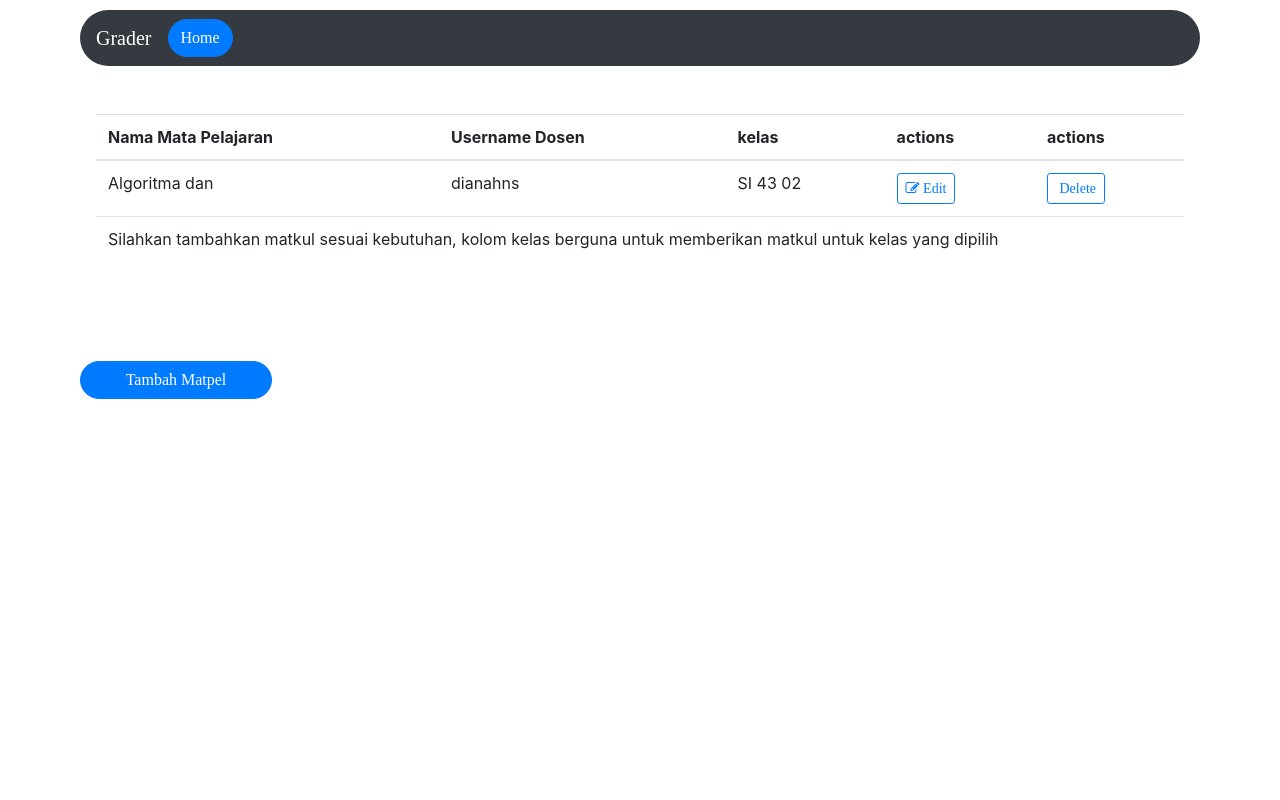
After one commit to luthfi070/TB-GraderDjango, a Django app: page /grader//matkul in a window 1280 px wide. The commit adds this page. Run offline with Django 3.2, Linux system fonts and the light colour scheme; data comes from the database, SQL or seed files in the repository; both versions use the stored data as it was after the commit; some libraries are stand-ins or nearby versions.

Commit message:
added crud for study

```diff
--- a/grader/models.py
+++ b/grader/models.py
@@ -21,6 +21,20 @@ class t_akun_mahasiswa(models.Model):
 class t_pengguna(models.Model):
     username = models.CharField(max_length=15)
     tipe = models.CharField(max_length=15)
+    kelas = models.CharField(max_length=15)
 
     def __unicode__(self):
         return self.username
+
+class t_matkul(models.Model):
+    nama_mapel = models.CharField(max_length=50)
+    username_dosen = models.CharField(max_length=15)
+    KELAS_CHOICES = (
+        ('SI 43 01','SI 43 01'),
+        ('SI 43 02','SI 43 02'),
+        ('SI 43 03','SI 43 03'),
+    )
+    kelas = models.CharField(max_length=15, choices=KELAS_CHOICES, default='SI 43 01')
+
+    def __unicode__(self):
+        return self.username
--- /dev/null
+++ b/grader/templates/grader/matkul.html
@@ -0,0 +1,83 @@
+<html>
+    <head>
+        <title>Pelajaran</title>
+        <link rel="stylesheet" href="https://stackpath.bootstrapcdn.com/font-awesome/4.7.0/css/font-awesome.min.css">
+        <link rel="stylesheet" href="https://stackpath.bootstrapcdn.com/bootstrap/4.3.1/css/bootstrap.min.css">
+        <link rel="stylesheet" href="https://ajax.googleapis.com/ajax/libs/jquery/3.4.1/jquery.min.js">
+        <style>
+            html, html a {
+        font-family: 'Segoe UI Semibold';
+        src: local('Segoe UI Semibold');
+        -webkit-font-smoothing: antialiased;
+        -moz-osx-font-smoothing: grayscale;
+    }
+            .navbar{
+        margin-right:80px;
+        margin-left:80px;
+        margin-top:10px;
+            }
+            .auth1{
+      text-align: center;
+      text-decoration: none;
+      display: inline-block;
+      cursor: pointer;
+      border-radius: 20px;
+      width: 100%;
+    }
+    .auth2{
+      text-align: center;
+      text-decoration: none;
+      display: inline-block;
+      cursor: pointer;
+      border-radius: 20px;
+      width: 15%;
+      margin-top: 100px;
+      margin-left: 80px;
+    }
+    .table {
+    border-radius: 5px;
+    width: 85%;
+    margin: 0px auto;
+    float: none;
+    }
+        </style>
+    </head>
+<body>
+    <nav class="navbar navbar-dark bg-dark navbar-expand-lg rounded-pill">
+    <a class="navbar-brand" href="/">Grader</a>
+    <a href=""><button class="auth1 btn btn-primary">Home</button></a>
+    </nav>
+    <br><br>
+        <table class="table">
+            <thead>
+            <tr>
+                <th scope="col">Nama Mata Pelajaran</th>
+                <th scope="col">Username Dosen</th>
+                <th scope="col">kelas</th>
+                <th scope="col">actions</th>
+                <th scope="col">actions</th>
+            </tr>
+            </thead>
+            <tbody>
+            {% for matkuls in matpel %}
+                <td>{{ matkuls.nama_mapel }}</td>
+                <td>{{ matkuls.username_dosen }}</td>
+                <td>{{ matkuls.kelas }}</td>
+                <td> <a class="btn btn-sm btn-outline-primary" href="{% url 'editMapel' matkuls.id %}">
+                    <i class="fa fa-pencil-square-o" aria-hidden="true"></i> Edit
+                  </a> </td>
+                <td> <a class="btn btn-sm btn-outline-primary" href="{% url 'deleteMapel' matkuls.id %}">
+                    <i class="fa fa-trash-square-o" aria-hidden="true"></i> Delete
+                  </a> </td>
+            </tr>
+                {% endfor %}
+              <tr>
+                <td colspan="6" class="cs-text-center cs-empty-table"> Silahkan tambahkan matkul sesuai kebutuhan, kolom kelas berguna untuk memberikan matkul untuk kelas yang dipilih </td>
+              </tr>
+            </tbody>
+        </table>
+        <a href="{% url 'tambahMatkul' %}"><button class="auth2 btn btn-primary">Tambah Matpel</button></a>
+
+    </div>
+</body>
+</html>
--- a/grader/urls.py
+++ b/grader/urls.py
@@ -1,6 +1,6 @@
 from django.urls import path
 from django.conf.urls import url
-from .views import home, loginView,logoutView,register, identif
+from .views import home, loginView,logoutView,register, identif, matkulView, createMatkul, editMapel, deleteMapel
 from . import views
 
 urlpatterns = [
@@ -9,4 +9,8 @@ urlpatterns = [
     url(r'^/$', logoutView, name='logout'),
     url(r'^signup$', register, name='signup'),
     url(r'^/identify$', identif, name='iden'),
+    url(r'^/matkul$', matkulView, name='dosen'),
+    url(r'^/tambahMatkul$', createMatkul, name='tambahMatkul'),
+    url(r'^editMatkul/(?P<pk>\d+)$', editMapel, name='editMapel'),
+    url(r'^deleteMatkul/(?P<pk>\d+)$', deleteMapel, name='deleteMapel')
 ]
--- a/grader/views.py
+++ b/grader/views.py
@@ -1,7 +1,7 @@
-from django.shortcuts import render, redirect
+from django.shortcuts import render, redirect, get_object_or_404
 from django.http import HttpResponse
-from .forms import CreateMahasiswa, RegisterForm, Jenis
-from .models import t_akun_mahasiswa, t_pengguna
+from .forms import CreateMahasiswa, RegisterForm, Jenis, CreateMatkul
+from .models import t_akun_mahasiswa,t_pengguna, t_matkul
 from django.contrib.auth import authenticate, login, logout
 from django.contrib.auth.forms import UserCreationForm
 
@@ -45,7 +45,7 @@ def loginView(request):
         if user is not None:
             login(request,user)
             context={
-        'status' : 'logged in',
+        'status5' : 'logged in',
         }
         else:
             return redirect('login')
@@ -88,6 +88,19 @@ def identif(request):
         form = Jenis()
         return render(request, 'grader/identif.html', {'form' : form, 'pengguna' : t_pengguna.objects.all()})
 
+def matkulView(request):
+    return render(request, 'grader/matkul.html', {'matpel' : t_matkul.objects.all()})
+
+def createMatkul(request):
+    if request.method == "POST":
+        form = CreateMatkul(request.POST)
+        if form.is_valid():
+            form.save()
+        return redirect('home')
+    else:
+        form = CreateMatkul(request.POST)
+        return render(request, 'grader/tambahMatkul.html', {'form' : form})
+
 def BuatMhs(request):
     insert = CreateMahasiswa()
     if request.method == 'POST':
@@ -97,3 +110,23 @@ def BuatMhs(request):
             return render(request, 'grader/home.html')
         else:
             return HttpResponse("Gagal Brow")
+
+def editMapel(request, pk):
+    mapel = get_object_or_404(t_matkul, pk=pk)
+    status = 'success'
+    titleValue = t_matkul.objects.filter(pk=pk).values('nama_mapel')[0];
+    mapel_title = titleValue['nama_mapel']
+
+    if request.method == 'POST':
+        post_form = CreateMatkul(request.POST, instance=mapel)
+        if post_form.is_valid():
+            post_form.save()
+            return redirect('dosen')
+    else:
+        form = CreateMatkul(instance=mapel)
+        return render(request, 'grader/editMatpel.html', {'form': form, 'nama_mapel': mapel_title })
+
+def deleteMapel(request, pk):
+    mapel = t_matkul.objects.get(pk=pk)
+    mapel.delete()
+    return redirect('dosen')
--- a/tubes/settings.py
+++ b/tubes/settings.py
@@ -39,6 +39,7 @@ INSTALLED_APPS = [
     'django.contrib.messages',
     'django.contrib.staticfiles',
     'crispy_forms',
+    'widget_tweaks',
     'grader',
 ]
 
```
Also changed, not shown: grader/forms.py (+7 -3 lines), grader/templates/grader/editMatpel.html (added, +68 -0 lines), grader/templates/grader/home.html (+4 -10 lines), grader/templates/grader/mapel_form.html (added, +26 -0 lines), grader/templates/grader/tambahMatkul.html (added, +46 -0 lines), db.sqlite3, grader/migrations/0005_t_pengguna_kelas.py (added), grader/migrations/0006_auto_20200415_2212.py (added), grader/migrations/0007_auto_20200415_2214.py (added), grader/migrations/0008_auto_20200415_2232.py (added), grader/migrations/0009_auto_20200416_1219.py (added), grader/migrations/0010_t_matkul.py (added), grader/migrations/0011_t_matkul_kelas.py (added), grader/migrations/0012_auto_20200416_2125.py (added).
